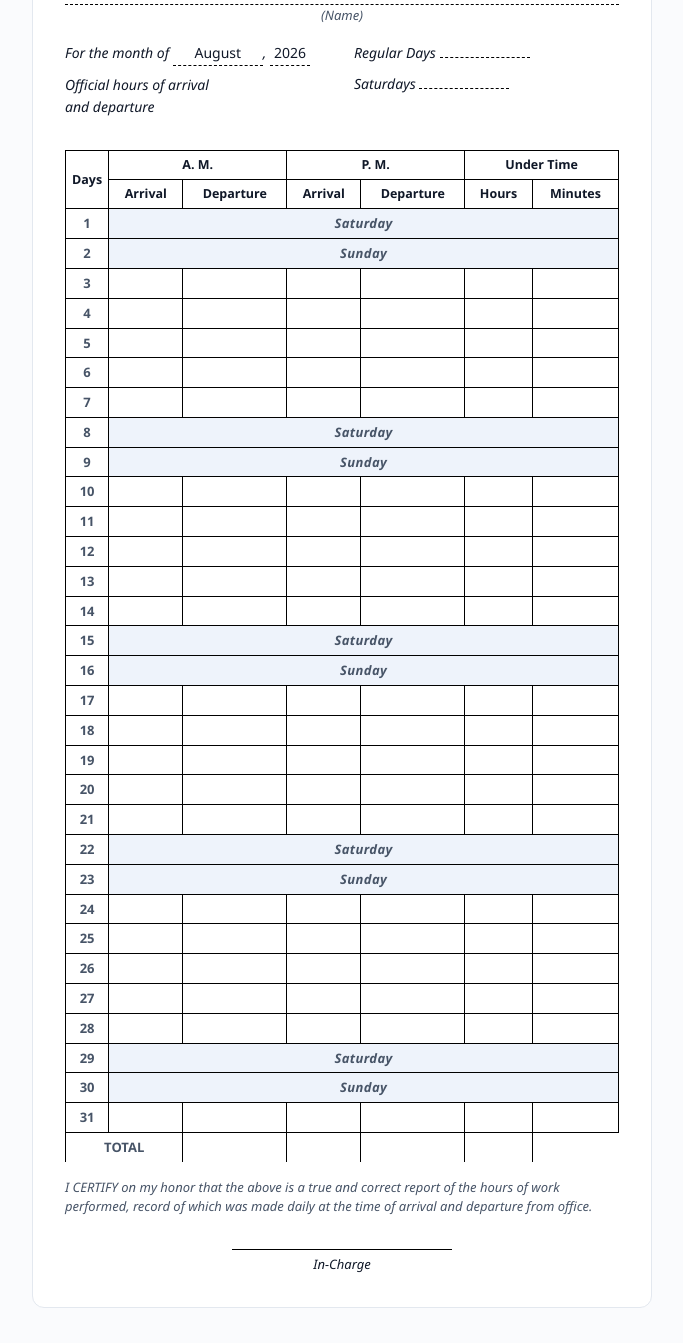
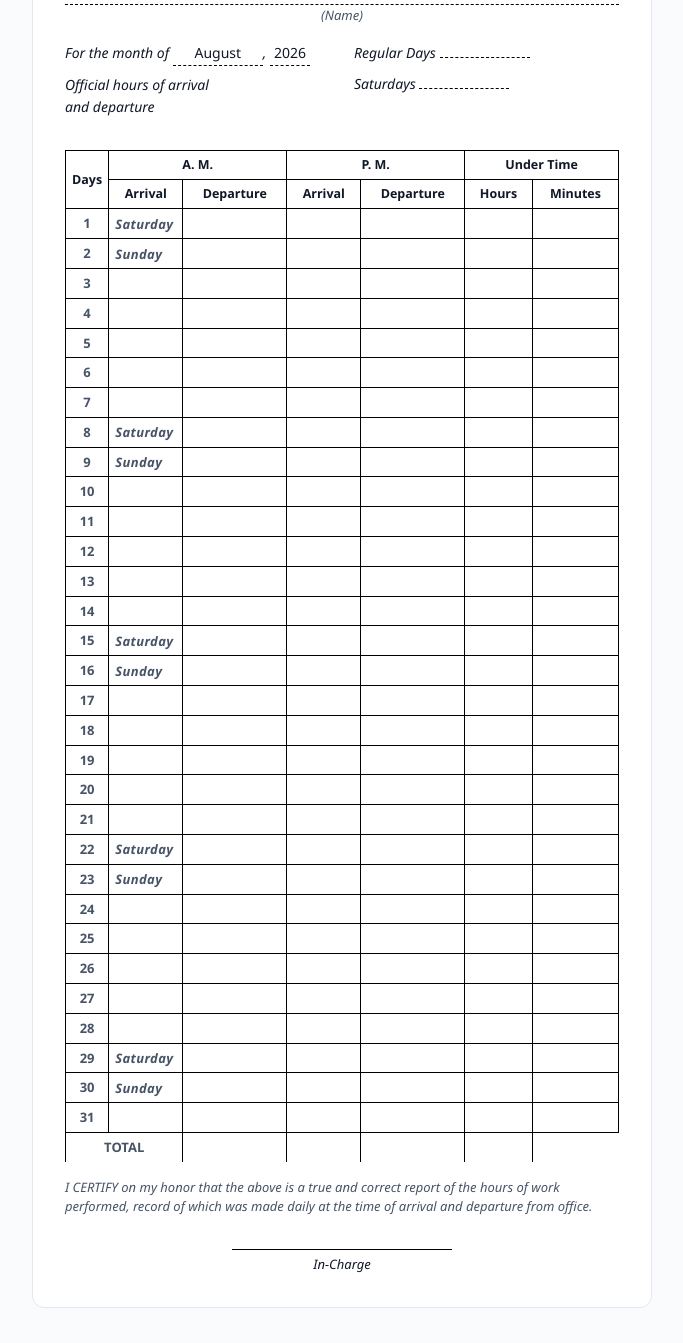
Before and after one commit to civ1977/smashed_sfs_project, a Django app: page /tools/dtr/ in a window 1280 px wide. Shown: the part 344-1687 px from the top of the page, without its empty margins (298-981 px from the left). Run offline with Django 5.2, Linux system fonts and the light colour scheme; a user stored in the database is signed in; data that the repository does not hold is empty; parts of the project's set-up code (start-up, migrations or seed data) failed here and were passed over.

Commit message:
Stop merging Saturday/Sunday/Holiday cells on the DTR table
Keeps all 6 AM/PM/Under Time cells as separate bordered <td>s instead
of colspan-ing them into one. The label now sits in the Arrival cell
as an absolutely-positioned, non-wrapping span, so it visually
overflows across the row without wrapping - the grid itself stays
intact.

Co-Authored-By: Claude Sonnet 5 <noreply@anthropic.com>

```diff
--- a/smashed_sfs/templates/accounts/dtr.html
+++ b/smashed_sfs/templates/accounts/dtr.html
@@ -51,15 +51,15 @@
             <tr>
                 <td class="dtr-day">{{ entry.day }}</td>
                 {% if entry.label %}
-                <td colspan="6" class="dtr-day-label">{{ entry.label }}</td>
+                <td class="dtr-day-label-cell"><span class="dtr-day-label-text">{{ entry.label }}</span></td>
                 {% else %}
+                <td></td>
+                {% endif %}
                 <td></td>
                 <td></td>
                 <td></td>
                 <td></td>
                 <td></td>
-                <td></td>
-                {% endif %}
             </tr>
             {% endfor %}
             <tr class="dtr-total-row">
@@ -120,12 +120,17 @@
     .dtr-table td:not(.dtr-day):not(.dtr-total-label) { height: 22px; }
     .dtr-total-row td { font-weight: 700; }
     .dtr-total-label { text-align: right; padding-right: var(--space-3); }
-    .dtr-day-label {
+    .dtr-day-label-cell { position: relative; overflow: visible; }
+    .dtr-day-label-text {
+        position: absolute;
+        left: 6px;
+        top: 50%;
+        transform: translateY(-50%);
+        white-space: nowrap;
         font-style: italic;
         font-weight: 700;
         letter-spacing: .03em;
         color: var(--ink-soft);
-        background: var(--bg-exhibit);
     }
 
     .dtr-certify { font-size: 13px; line-height: 1.5; margin-bottom: var(--space-6); }
```
